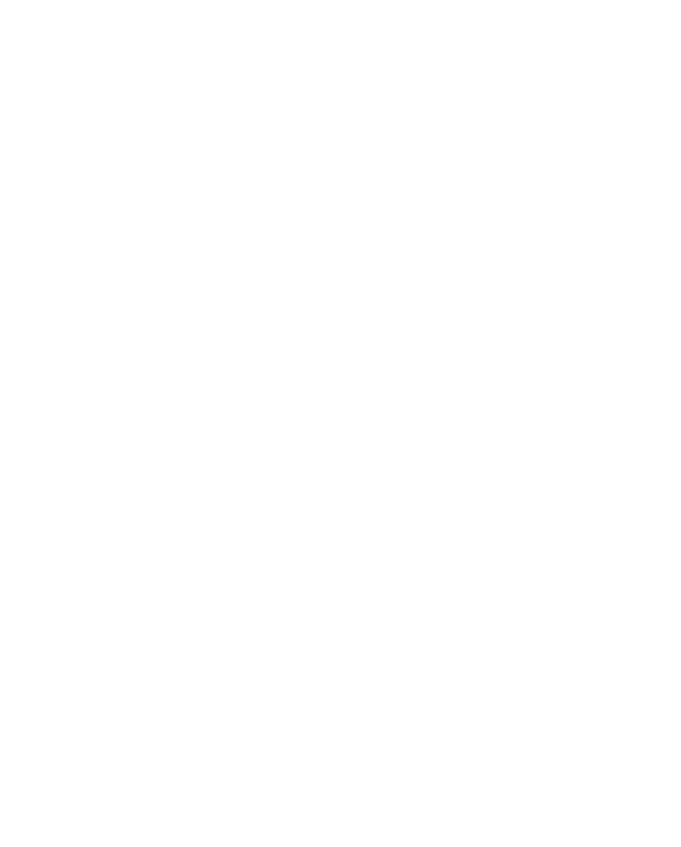
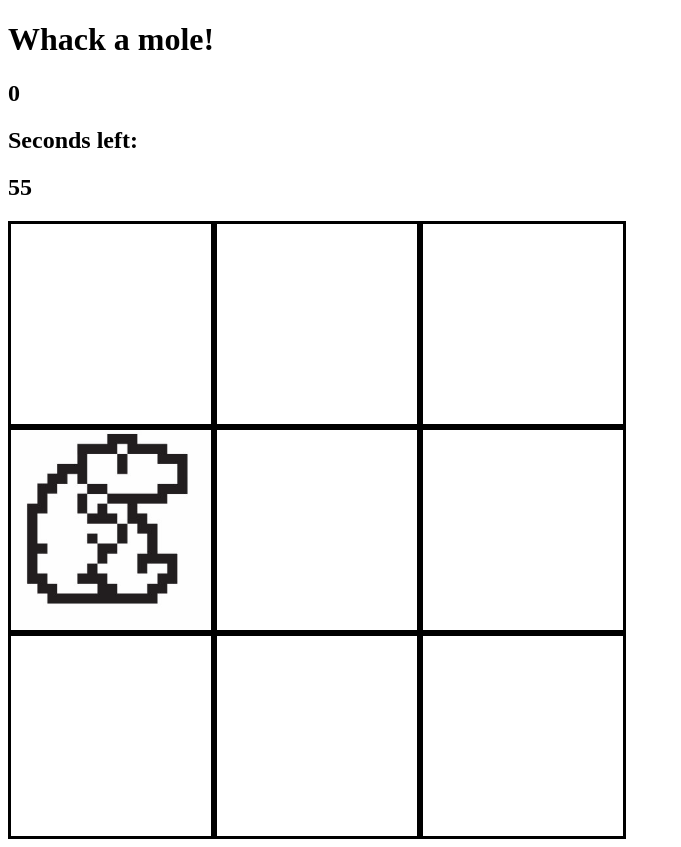
Before and after one commit to EnvisaMolly/seven-games, a plain HTML site: page games/whack-a-mole/whack-a-mole.html in a window 1280 px wide. Shown: the whole page, without its empty margins (0-681 px from the left). Before the commit the page ends 800 px from the top, so only its background shows below. Drawn offline with Linux system fonts and the light colour scheme.

Commit message:
Whack-a-mole

```diff
--- a/games/whack-a-mole/css/style.css
+++ b/games/whack-a-mole/css/style.css
@@ -0,0 +1,21 @@
+.square {
+  width: 200px;
+  height: 200px;
+  border-style: solid;
+  border-color: black;
+}
+
+.grid {
+  display: flex;
+  flex-flow: row wrap;
+  justify-content: center;
+  align-content: center;
+  width: 618px;
+  height: 618px;
+}
+
+.mole {
+  background-image: url('../images/mole.jpg');
+  background-size: cover;
+
+}
--- a/games/whack-a-mole/src/whack-a-mole.js
+++ b/games/whack-a-mole/src/whack-a-mole.js
@@ -0,0 +1,49 @@
+const square = document.querySelectorAll('.square')
+const mole = document.querySelectorAll('.mole')
+const timeLeft = document.querySelector('#time-left')
+let score = document.querySelector('#score')
+
+let result = 0
+let currentTime = timeLeft.textContent
+
+function randomSquare(){
+  square.forEach(className => {
+    className.classList.remove('mole')
+  })
+
+  let randomPosition = square[Math.floor(Math.random() * 9)]
+  randomPosition.classList.add('mole')
+
+  // assign the id of the randomPosition for us to use later
+
+  hitPosition = randomPosition.id
+}
+
+square.forEach(id => {
+  id.addEventListener('mouseup', ()=> {
+    if(id.id===hitPosition){
+      result = result + 1
+      score.textContent = result
+    }
+  })
+})
+
+
+function moveMole(){
+  let timerId = null
+  timerId = setInterval(randomSquare, 1200)
+}
+
+moveMole()
+
+function countDown(){
+  currentTime--
+  timeLeft.textContent = currentTime
+
+  if(currentTime === 0){
+    clearInterval(timerId)
+    alert('GAME OVER! Your final score is ' + result)
+  }
+}
+
+let timerId = setInterval(countDown, 1000)
--- a/games/whack-a-mole/whack-a-mole.html
+++ b/games/whack-a-mole/whack-a-mole.html
@@ -1,12 +1,34 @@
 <!DOCTYPE html>
 <html lang="en">
+
 <head>
   <meta charset="UTF-8">
   <meta http-equiv="X-UA-Compatible" content="IE=edge">
   <meta name="viewport" content="width=device-width, initial-scale=1.0">
+  <link rel="stylesheet" href="css/style.css">
   <title>Whack-A-Mole</title>
 </head>
+
 <body>
 
+  <h1>Whack a mole!</h1>
+  <h2 id="score">0</h2>
+
+  <h2>Seconds left:</h2>
+  <h2 id="time-left">60</h2>
+
+  <div class="grid">
+    <div class="square" id="1"></div>
+    <div class="square" id="2"></div>
+    <div class="square" id="3"></div>
+    <div class="square" id="4"></div>
+    <div class="square" id="5"></div>
+    <div class="square" id="6"></div>
+    <div class="square" id="7"></div>
+    <div class="square" id="8"></div>
+    <div class="square" id="9"></div>
+  </div>
+
 </body>
+<script src="src/whack-a-mole.js"></script>
 </html>
```
Also changed, not shown: css/style.css (added), games/whack-a-mole/images/mole.jpg (added).
